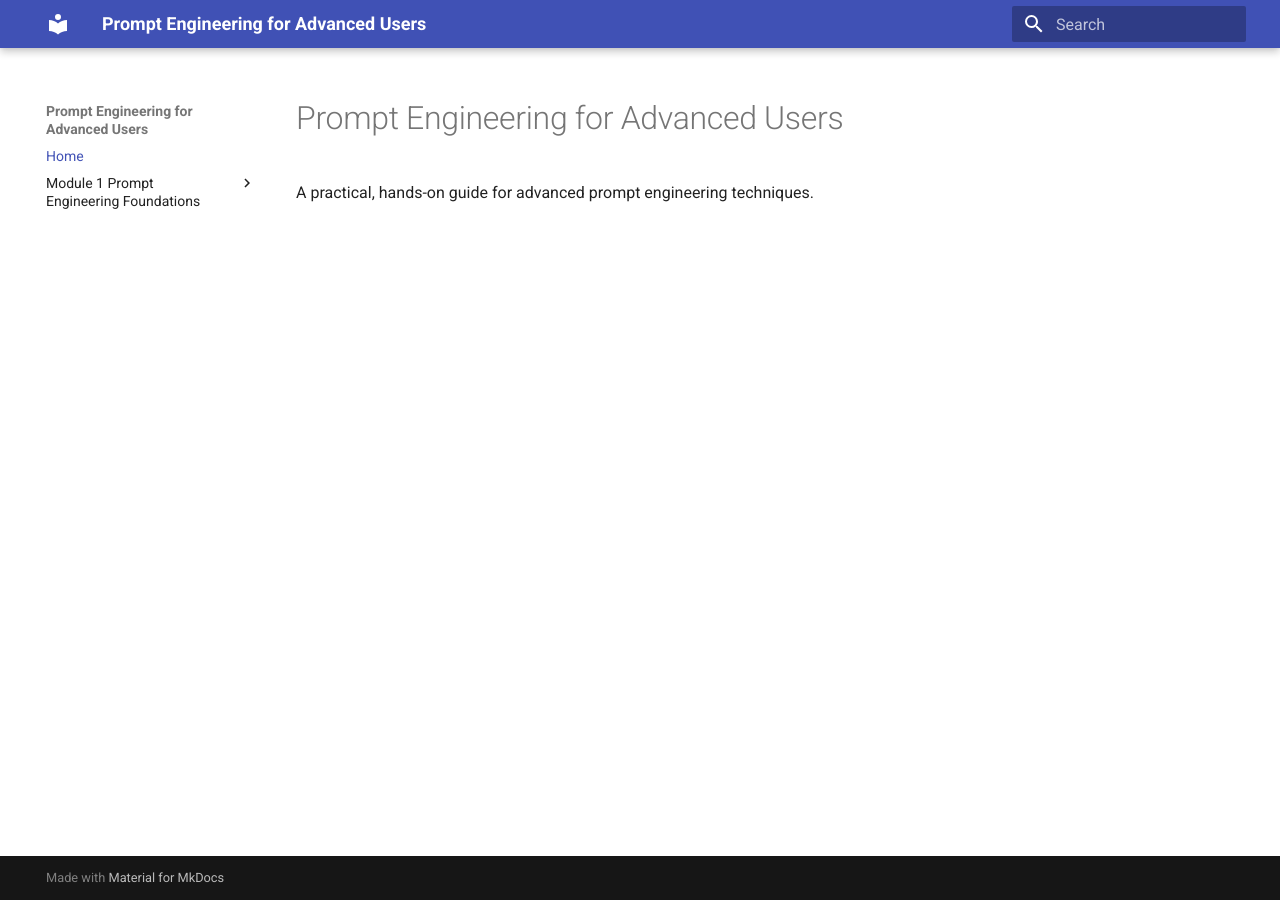
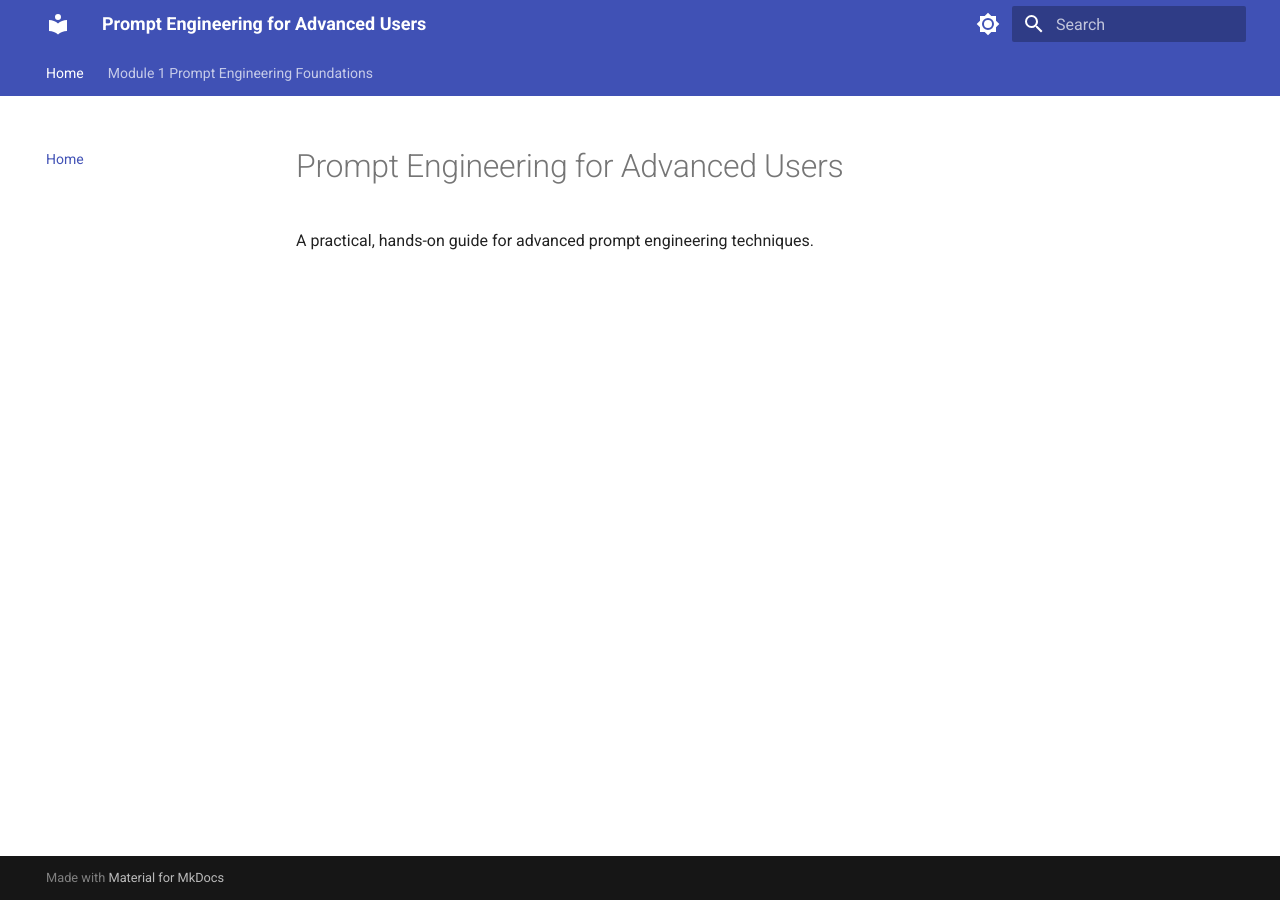
Before and after one commit to ai77a2z/prompt-engineering, an MkDocs documentation site: the page built from docs/index.md, in a window 1280 px wide. Built offline with MkDocs 1.6.1 and Material for MkDocs 9.7.7, drawn with Linux system fonts in a browser that asks for light colours.

Commit message:
Add dark mode toggle to course website
- Enable Material theme palette toggle for light/dark modes
- Add navigation and search enhancements
- Include code copy functionality
- Users can now switch between light and dark themes
- Improves accessibility and user experience

```diff
--- a/mkdocs.yml
+++ b/mkdocs.yml
@@ -5,6 +5,29 @@
 theme:
   name: material
   language: en
+  palette:
+    # Palette toggle for light mode
+    - scheme: default
+      primary: indigo
+      accent: indigo
+      toggle:
+        icon: material/brightness-7
+        name: Switch to dark mode
+    # Palette toggle for dark mode
+    - scheme: slate
+      primary: indigo
+      accent: indigo
+      toggle:
+        icon: material/brightness-4
+        name: Switch to light mode
+  features:
+    - navigation.tabs
+    - navigation.sections
+    - navigation.expand
+    - navigation.top
+    - search.highlight
+    - search.share
+    - content.code.copy
 
 nav:
   - Home: index.md
```
Also changed, not shown: site/404.html, site/index.html, site/m1s1/index.html, site/m1s2/index.html, site/m1s3/index.html, site/m1s4/index.html.
